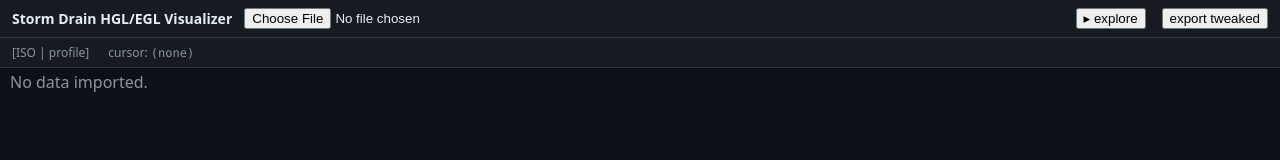
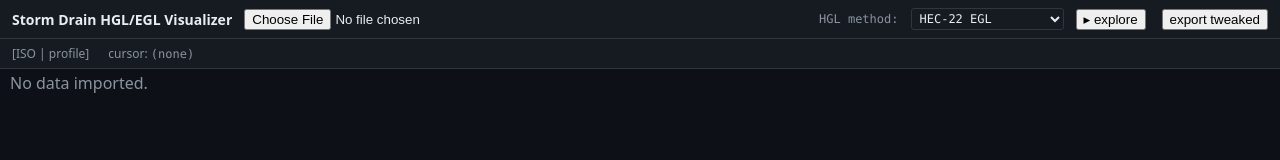
Before and after one commit to khnguyen88/SD-HH-calculator-vc-v1, a plain HTML site: page visualizer/storm-drain-visualizer-dev.html in a window 1280 px wide. Shown: the top 160 px of the page. Drawn offline with Linux system fonts and the light colour scheme.

Commit message:
feat(visualizer): task-40 HGL method dropdown in topbar

```diff
--- a/visualizer/storm-drain-visualizer-dev.html
+++ b/visualizer/storm-drain-visualizer-dev.html
@@ -1112,6 +1112,41 @@
     state.ui.view = state.ui.view === "iso" ? "profile" : "iso";
     renderActiveView();
   }
+
+  // --- HGL method select (task-40) ---
+
+  // Keep the topbar HGL-method <select> in sync with state.ui.hglMethod.
+  function syncHglSelect() {
+    const sel = document.getElementById("hglMethodSelect");
+    if (!sel) return;
+    const v = state.ui.hglMethod === "legacy-both-crown" ? "legacy-both-crown" : "hec22";
+    if (sel.value !== v) sel.value = v;
+  }
+
+  // Inject the HGL-method label + select into the topbar, just before the mode toggle.
+  (function () {
+    const topbar = document.querySelector(".topbar");
+    const modeToggle = document.getElementById("modeToggle");
+    if (!topbar || !modeToggle) return;
+    const label = el("span", {
+      style: "font-size:12px;color:var(--fg-dim);font-family:var(--mono);"
+    }, "HGL method:");
+    const select = el("select", {
+      id: "hglMethodSelect",
+      style: "font-family:var(--mono);font-size:12px;background:var(--bg-elev);" +
+             "color:var(--fg);border:1px solid #30363d;border-radius:3px;padding:2px 4px;",
+      onchange: (ev) => {
+        state.ui.hglMethod = ev.target.value;
+        withFocusPreserved(renderAll);
+      }
+    }, [
+      el("option", { value: "hec22" }, "HEC-22 EGL"),
+      el("option", { value: "legacy-both-crown" }, "Legacy both-crown")
+    ]);
+    topbar.insertBefore(label, modeToggle);
+    topbar.insertBefore(select, modeToggle);
+    syncHglSelect();
+  })();
   // ==== views: end ====
 
   // ==== navigation: begin ====
@@ -1996,6 +2031,7 @@
     if (typeof renderLedger === "function") renderLedger();
     if (typeof renderOverrideBadge === "function") renderOverrideBadge();
     if (typeof syncModeButton === "function") syncModeButton();
+    if (typeof syncHglSelect === "function") syncHglSelect();
   }
 
   // V hotkey (also 'v' lowercase). Ignore while typing in form controls.
```
